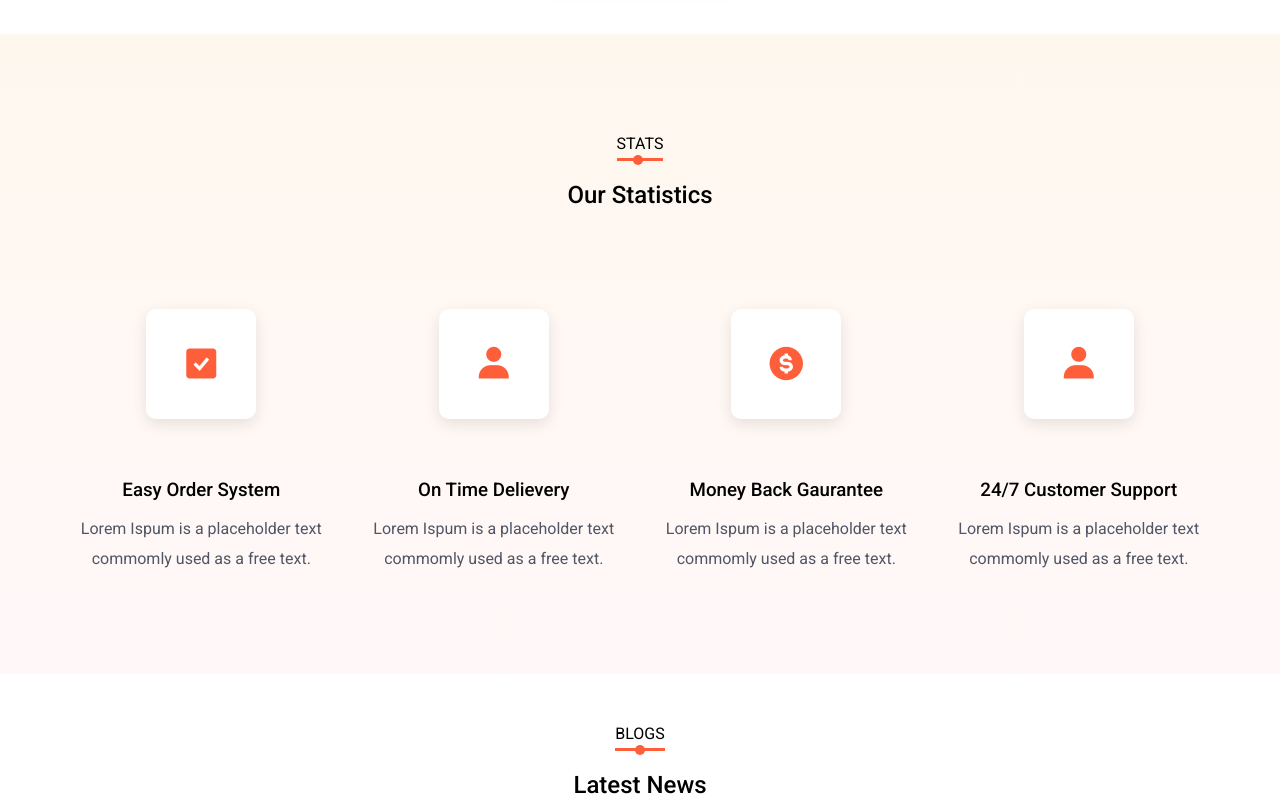
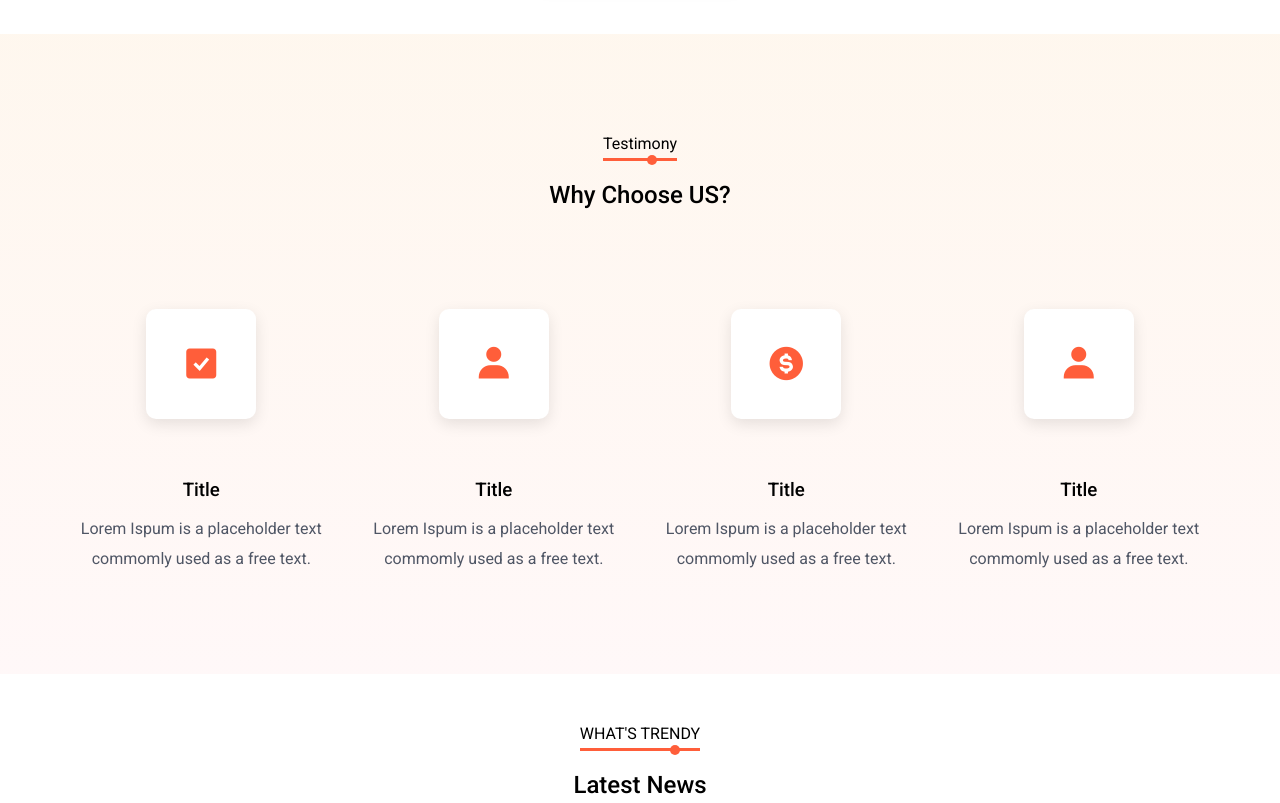
Before and after one commit to SENcrypt/etry, a plain HTML site: page index.html in a window 1280 px wide. Shown: the part 3420-4223 px from the top of the page. Drawn offline with nearby package versions, Linux system fonts and the light colour scheme; a web font is replaced by a local one.

```diff
--- a/index.html
+++ b/index.html
@@ -200,8 +200,8 @@
     <!-- ====== Statistics ====== -->
     <section class="section statistics">
       <div class="title">
-        <span>STATS</span>
-        <h2>Our Statistics</h2>
+        <span>Testimony</span>
+        <h2>Why Choose US?</h2>
       </div>
 
       <div class="row container">
@@ -209,28 +209,28 @@
           <div class="icon">
             <i class="bx bxs-check-square"></i>
           </div>
-          <h3>Easy Order System</h3>
+          <h3>Title</h3>
           <p>Lorem Ispum is a placeholder text commomly used as a free text.</p>
         </div>
         <div class="col">
           <div class="icon">
             <i class="bx bxs-user"></i>
           </div>
-          <h3>On Time Delievery</h3>
+          <h3>Title</h3>
           <p>Lorem Ispum is a placeholder text commomly used as a free text.</p>
         </div>
         <div class="col">
           <div class="icon">
             <i class="bx bxs-dollar-circle"></i>
           </div>
-          <h3>Money Back Gaurantee</h3>
+          <h3>Title</h3>
           <p>Lorem Ispum is a placeholder text commomly used as a free text.</p>
         </div>
         <div class="col">
           <div class="icon">
             <i class="bx bxs-user"></i>
           </div>
-          <h3>24/7 Customer Support</h3>
+          <h3>Title</h3>
           <p>Lorem Ispum is a placeholder text commomly used as a free text.</p>
         </div>
       </div>
@@ -239,7 +239,7 @@
     <!-- ====== Blogs ====== -->
     <section class="section blog">
       <div class="title">
-        <span>BLOGS</span>
+        <span>WHAT'S TRENDY</span>
         <h2>Latest News</h2>
       </div>
 
@@ -357,7 +357,7 @@
       <div class="form-wrapper container">
         <div class="user login">
           <div class="img-box">
-            <img src="./images/login.svg" alt="" />
+            <img src="./images/trial.svg" alt="" />
           </div>
           <div class="form-box">
             <div class="top">
```
